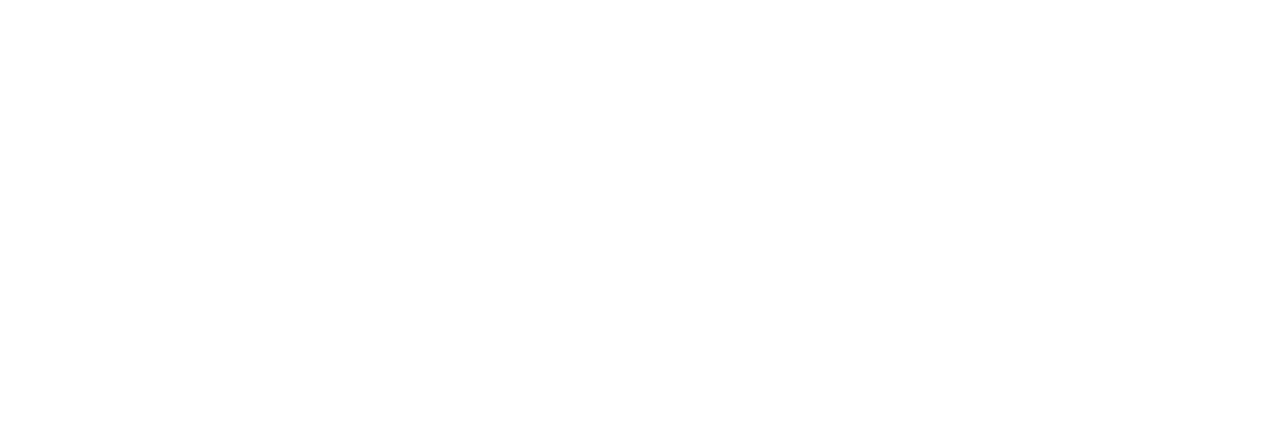
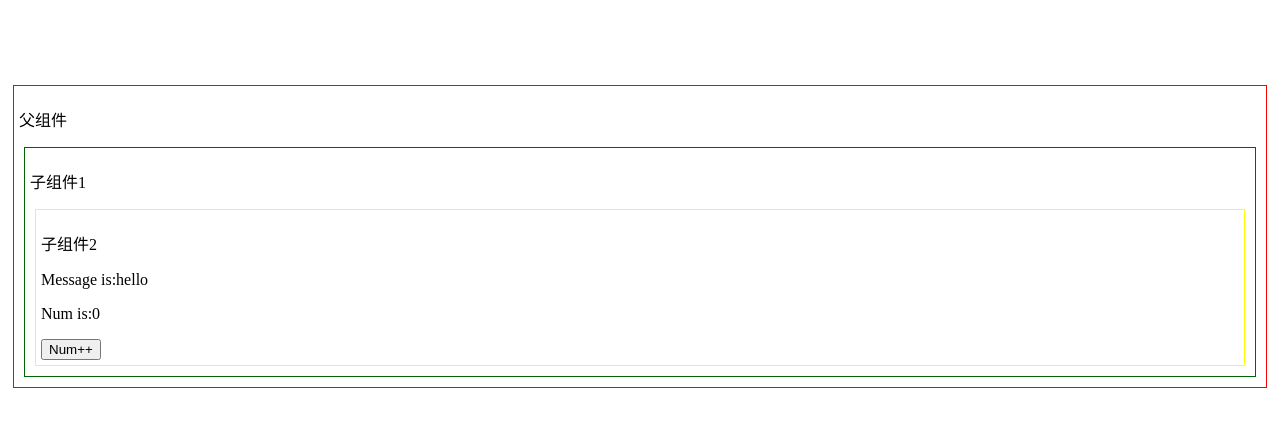
Before and after one commit to yuayuz/vue-learning, a Vue app in the folder vue/: page /ProvideAndInject in a window 1280 px wide. Before the commit this address had no page. Shown: the top 426 px of the page. Built offline with nearby package versions, Linux system fonts and the light colour scheme.

Commit message:
add `ProvideAndInject`

```diff
--- /dev/null
+++ b/vue/src/components/ComponentProvideInject1.vue
@@ -0,0 +1,19 @@
+<script setup lang="ts">
+
+import ComponentProvideInject2 from '@/components/ComponentProvideInject2.vue'
+</script>
+
+<template>
+  <div class="PI1">
+    <p>子组件1</p>
+    <ComponentProvideInject2></ComponentProvideInject2>
+  </div>
+</template>
+
+<style scoped>
+.PI1 {
+  border: darkgreen double 1px;
+  padding: 5px;
+  margin: 5px;
+}
+</style>
--- /dev/null
+++ b/vue/src/components/ComponentProvideInject2.vue
@@ -0,0 +1,31 @@
+<script setup lang="ts">
+// Inject (注入)
+// 要注入上层组件提供的数据，需使用 inject() 函数
+import { inject } from 'vue'
+
+const message = inject('message',/* 默认值 */'这是默认值')
+// 如果提供的值是一个 ref，注入进来的会是该 ref 对象，
+// 而不会自动解包为其内部的值。这使得注入方组件能够通过 ref 对象保持了和供给方的响应性链接。
+
+const { num, addNum } = inject('num')
+
+// 注入Symbol
+const numKey = inject('numKey')
+</script>
+
+<template>
+  <div class="PI2">
+    <p>子组件2</p>
+    <p>Message is:{{ message }}</p>
+    <p>Num is:{{ num }}</p>
+    <button @click="addNum">Num++</button>
+  </div>
+</template>
+
+<style scoped>
+.PI2 {
+  border: yellow double 1px;
+  padding: 5px;
+  margin: 5px;
+}
+</style>
--- /dev/null
+++ b/vue/src/keys.js
@@ -0,0 +1 @@
+export const numKey = Symbol()
--- a/vue/src/router/index.ts
+++ b/vue/src/router/index.ts
@@ -18,6 +18,7 @@
 import ComponentVmodel from '@/views/ComponentsIn-Depth/ComponentVmodel.vue'
 import FallthroughAttributes from '@/views/ComponentsIn-Depth/FallthroughAttributes.vue'
 import Slots from '@/views/ComponentsIn-Depth/Slots.vue'
+import ProvideAndInject from '@/views/ComponentsIn-Depth/ProvideAndInject.vue'
 
 const router = createRouter({
   history: createWebHistory(import.meta.env.BASE_URL),
@@ -116,6 +117,11 @@
       path:'/Slots',
       name: 'Slots',
       component:Slots
+    },
+    {
+      path: '/ProvideAndInject',
+      name: 'ProvideAndInject',
+      component:ProvideAndInject
     }
   ]
 })
--- /dev/null
+++ b/vue/src/views/ComponentsIn-Depth/ProvideAndInject.vue
@@ -0,0 +1,66 @@
+<script setup lang="ts">
+// provide (提供)
+import { provide, readonly, ref } from 'vue'
+import ComponentProvideInject1 from '@/components/ComponentProvideInject1.vue'
+
+provide(/* 注入名 */ 'message',/* 值 */ 'hello')
+// provide() 函数接收两个参数。第一个参数被称为注入名，
+// 可以是一个字符串或是一个 Symbol。后代组件会用注入名来查找期望注入的值。
+// 一个组件可以多次调用 provide()，使用不同的注入名，注入不同的依赖值。
+// 第二个参数是提供的值，值可以是任意类型，包括响应式的状态，比如一个 ref
+
+// 可以在整个应用层提供依赖
+/*
+import { createApp } from 'vue'
+const app = createApp({})
+app.provide('message',  'hello!')
+*/
+
+// 和响应式数据配合使用
+// 当提供 / 注入响应式的数据时，建议尽可能将任何对响应式状态的变更都保持在供给方组件中。
+// 这样可以确保所提供状态的声明和变更操作都内聚在同一个组件内，使其更容易维护。
+// 有的时候，我们可能需要在注入方组件中更改数据。
+// 在这种情况下，我们推荐在供给方组件内声明并提供一个更改数据的方法函数
+const num = ref(0)
+const text = ref()
+const addNum = function() {
+  num.value += 1
+}
+provide('num', {
+  num,
+  addNum
+})
+
+// 想确保提供的数据不能被注入方的组件更改，你可以使用 readonly() 来包装提供的值。
+provide('text', readonly(text))
+
+// 使用 Symbol 作注入名
+import { numKey } from '@/keys.js'
+
+provide(numKey, {})
+</script>
+
+<template>
+  <!-- Prop 逐级透传问题  -->
+  <!-- 通常情况下，当我们需要从父组件向子组件传递数据时，会使用 props。
+  想象一下这样的结构：有一些多层级嵌套的组件，形成了一棵巨大的组件树，
+  而某个深层的子组件需要一个较远的祖先组件中的部分数据。
+  在这种情况下，如果仅使用 props 则必须将其沿着组件链逐级传递下去，这会非常麻烦。
+   组件链路非常长，可能会影响到更多这条路上的组件。这一问题被称为“prop 逐级透传”-->
+
+  <!-- provide 和 inject
+   一个父组件相对于其所有的后代组件，会作为依赖提供者。
+   任何后代的组件树，无论层级有多深，都可以注入由父组件提供给整条链路的依赖。-->
+  <div class="PI">
+    <p>父组件</p>
+    <ComponentProvideInject1></ComponentProvideInject1>
+  </div>
+</template>
+
+<style scoped>
+.PI {
+  border: red double 1px;
+  padding: 5px;
+  margin: 5px;
+}
+</style>
--- a/vue/src/views/Home.vue
+++ b/vue/src/views/Home.vue
@@ -17,6 +17,7 @@
   <button @click="handleRouter('Component_vModel')">Component v-model</button>
   <button @click="handleRouter('FallthroughAttributes')">Fallthrough Attribute</button>
   <button @click="handleRouter('Slots')">Slots</button>
+  <button @click="handleRouter('ProvideAndInject')">Provide And Inject</button>
 </template>
 <script setup lang="ts">
 import router from '@/router'
```
